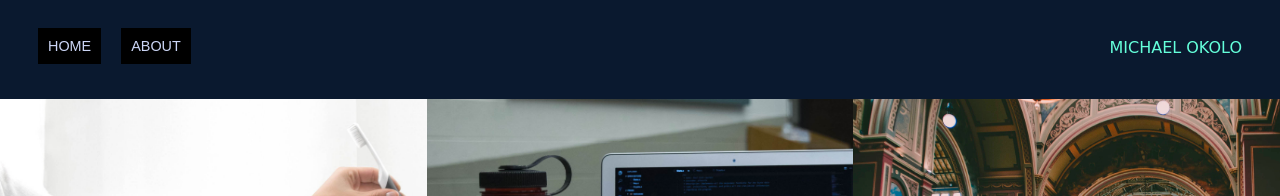
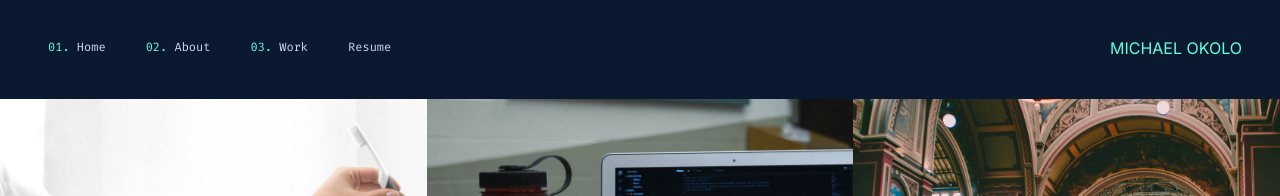
Before and after one commit to michaelokolo/portfolio-website, a plain HTML site: page index.html in a window 1280 px wide. Shown: the top 196 px of the page. Drawn offline with Linux system fonts and the light colour scheme.

Commit message:
Navigation bar update

```diff
--- a/index.html
+++ b/index.html
@@ -17,10 +17,16 @@
 <div class="nav-wrapper">
 	<div class="left-side">
 	<div class="nav-link-wrapper">
-	<a href="index.html">Home</a>
+	<a href="index.html"><span class="number">01.</span> Home</a>
 	</div>
 	<div class="nav-link-wrapper">
-	<a href="about.html">About</a>
+	<a href="about.html"><span class="number">02.</span> About</a>
+	</div>
+	<div class="nav-link-wrapper">
+		<a href="#"><span class="number">03.</span> Work</a>
+	</div>
+	<div class="nav-link-wrapper">
+		<a href="#">Resume</a>
 	</div>
 	</div>
 
--- a/styles.css
+++ b/styles.css
@@ -49,8 +49,8 @@ color: white;
 }
 
 .nav-wrapper .brand {
-font-family:'Lobster', cursive;;
-color: #64ffda;
+font-family: var(--font-inter);
+color: var(--green);
 }
 
 .left-side {
@@ -60,7 +60,6 @@ display:flex;
 .nav-wrapper> .left-side > div {
 margin-right: 20px;
 font-size:0.9em;
-text-transform:uppercase;
 
 }
 
@@ -71,14 +70,18 @@ transition: border-bottom 0.5s;
 
 }
 
+.nav-link-wrapper a .number {
+color: var(--green);
+}
+
 .nav-link-wrapper a {
-color: #ccd6f6;
+color: var(--lightest-slate);
 text-decoration: none;
 border-bottom: none;
 transition: color 0.5s;
-background-color: black;
 padding: 10px;
-font-family: 'Montserrat', sans-serif;
+font-family: var(--font-fira);
+font-size: var(--fz-xxs);
 }
 
 .nav-link-wrapper:hover {
```
